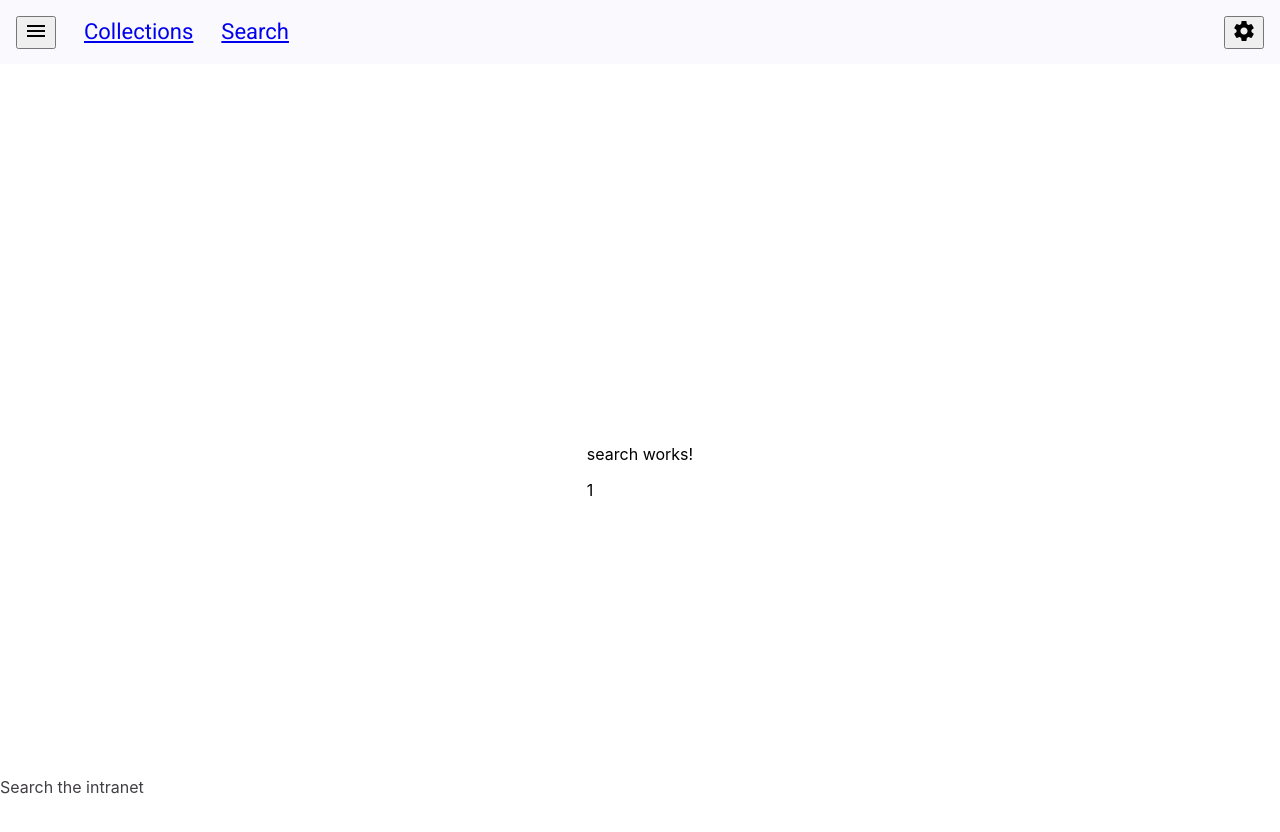
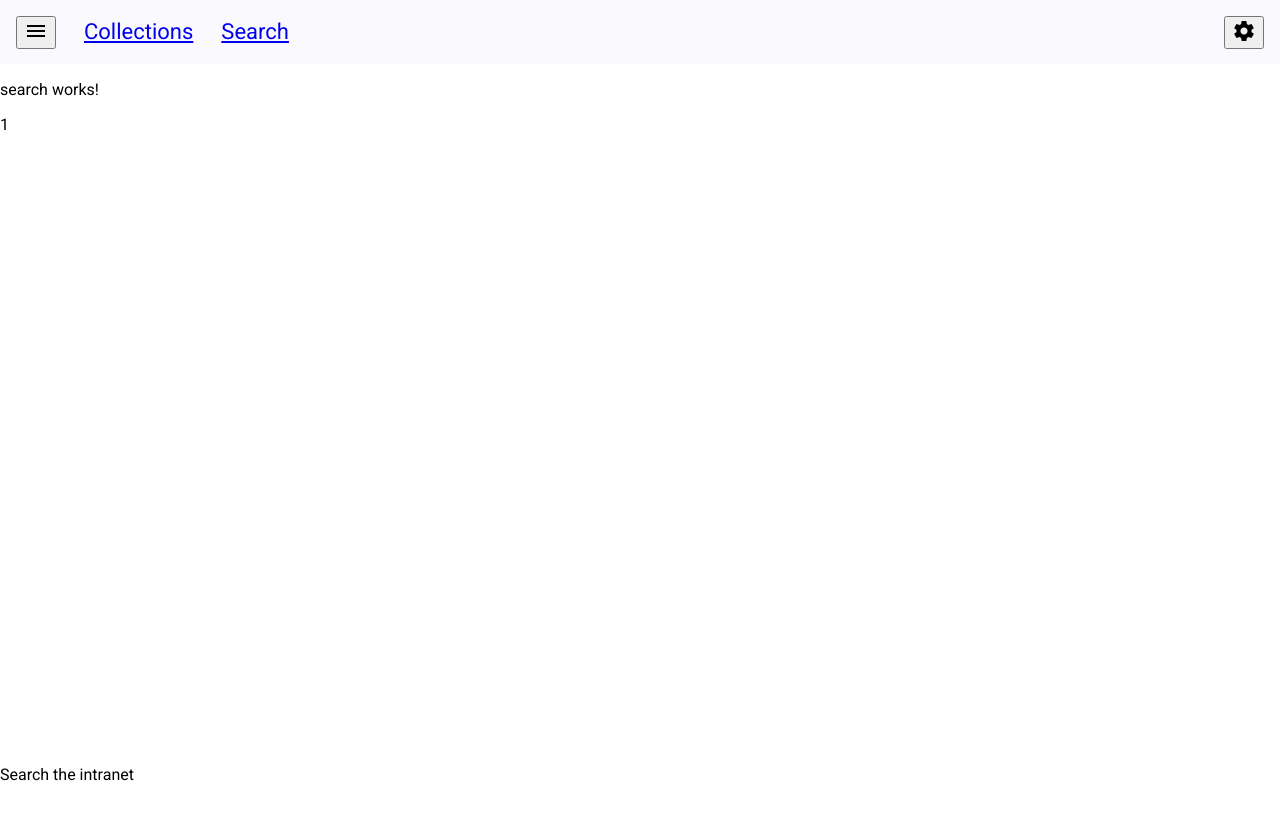
Before and after one commit to vogtp/go-rag, an Angular app in the folder pkg/web/ng/intrasearch/: page /query/1 in a window 1280 px wide. Shown: the top 832 px of the page. After the commit the page ends 800 px from the top, so only its background shows below. Built offline with nearby package versions, Linux system fonts and the light colour scheme.

Commit message:
ui cleanup

```diff
--- a/pkg/web/ng/intrasearch/src/app/app.component.css
+++ b/pkg/web/ng/intrasearch/src/app/app.component.css
@@ -1,73 +1,29 @@
-:host {
-
-    --gray-900: oklch(19.37% 0.006 300.98);
-    --gray-700: oklch(36.98% 0.014 302.71);
-    --gray-400: oklch(70.9% 0.015 304.04);
-
-
-    font-family: "Inter", -apple-system, BlinkMacSystemFont, "Segoe UI", Roboto,
-        Helvetica, Arial, sans-serif, "Apple Color Emoji", "Segoe UI Emoji",
-        "Segoe UI Symbol";
-    box-sizing: border-box;
-    -webkit-font-smoothing: antialiased;
-    -moz-osx-font-smoothing: grayscale;
+.container {
+    width: 100%;
+    height: 100%;
+    display: flex;
+    flex-direction: column;
+    flex-wrap: nowrap;
 }
 
-h1 {
-    font-size: 3.125rem;
-    color: var(--gray-900);
-    font-weight: 500;
-    line-height: 100%;
-    letter-spacing: -0.125rem;
-    margin: 0;
-    font-family: "Inter Tight", -apple-system, BlinkMacSystemFont, "Segoe UI", Roboto,
-        Helvetica, Arial, sans-serif, "Apple Color Emoji", "Segoe UI Emoji",
-        "Segoe UI Symbol";
-}
-
-p {
-    margin: 0;
-    color: var(--gray-700);
+header {
+    flex-shrink: 0;
 }
 
 main {
-    width: 100%;
-    min-height: 100%;
-    display: flex;
-    justify-content: center;
-    align-items: center;
-    padding: 1rem;
-    box-sizing: inherit;
-    position: relative;
+    flex-grow: 1;
+    overflow: auto;
+    min-height: 2em;
 }
 
 footer {
-    height: 80px;
-    width: 100%;
-    padding: 5pt;
-    position: absolute;
-    bottom: 0;
-}
-
-.content {
-    display: flex;
-    justify-content: space-around;
-    width: 100%;
-    max-width: 700px;
-    margin-bottom: 3rem;
-}
-
-.content h1 {
-    margin-top: 1.75rem;
-}
-
-.content p {
-    margin-top: 1.5rem;
+    flex-shrink: 0;
 }
 
 .toolbar-link {
     margin-left: 1.75rem;
 }
+
 .toolbar-spacer {
     flex: 1 1 auto;
 }
--- a/pkg/web/ng/intrasearch/src/app/app.component.html
+++ b/pkg/web/ng/intrasearch/src/app/app.component.html
@@ -1,3 +1,5 @@
+<div class="container">
+  <header>
     <mat-toolbar>
       <button mat-icon-button class="toolbar-icon" aria-label="icon-button with menu icon">
         <mat-icon>menu</mat-icon>
@@ -13,9 +15,13 @@
         <mat-icon>settings</mat-icon>
       </button>
     </mat-toolbar>
-<main class="main">
-    <!-- The routed views render in the <router-outlet>-->
+  </header>
+
+  <main>
     <router-outlet></router-outlet>
+  </main>
 
-    <footer><p>Search the intranet</p></footer>
-</main>
+  <footer>
+    <p>Search the intranet</p>
+  </footer>
+</div>
--- a/pkg/web/ng/intrasearch/src/app/app.component.ts
+++ b/pkg/web/ng/intrasearch/src/app/app.component.ts
@@ -1,7 +1,8 @@
-import { CommonModule } from '@angular/common';
+import { CommonModule, ViewportScroller } from '@angular/common';
 import { Component } from '@angular/core';
 import { MatIcon } from '@angular/material/icon';
 import { MatToolbarModule } from '@angular/material/toolbar';
+import {ScrollingModule} from '@angular/cdk/scrolling';
 import { RouterLink, RouterLinkActive, RouterOutlet } from '@angular/router';
 @Component({
   selector: 'app-root',
--- a/pkg/web/ng/intrasearch/src/app/components/collections-list/collections-list.component.css
+++ b/pkg/web/ng/intrasearch/src/app/components/collections-list/collections-list.component.css
@@ -0,0 +1,13 @@
+mat-list-item {
+    width: 100%;
+    background-color: grey;
+}
+
+mat-list {
+    padding: 1pt;
+}
+
+button {
+    width: 100%;
+    text-align: left;
+}
--- a/pkg/web/ng/intrasearch/src/app/components/collections-list/collections-list.component.html
+++ b/pkg/web/ng/intrasearch/src/app/components/collections-list/collections-list.component.html
@@ -1,7 +1,7 @@
 <mat-list role="list" *ngFor="let col of collectionRequest?.Collections">
     <mat-list-item role="listitem" routerLink="/query/{{col.Name}}" >
-        <button mat-icon-button>
+        <!-- <button mat-icon-button> -->
         {{col.Name}}
-        </button>
+        <!-- </button>  -->
     </mat-list-item>
 </mat-list>
--- a/pkg/web/ng/intrasearch/src/styles.css
+++ b/pkg/web/ng/intrasearch/src/styles.css
@@ -1,4 +1,4 @@
 /* You can add global styles to this file, and also import other style files */
 
-html, body { height: 100%; }
+html, body { height: 100%; width: 100%;}
 body { margin: 0; font-family: Roboto, "Helvetica Neue", sans-serif; }
```
Lines whose indentation alone changed are shown as unchanged.
